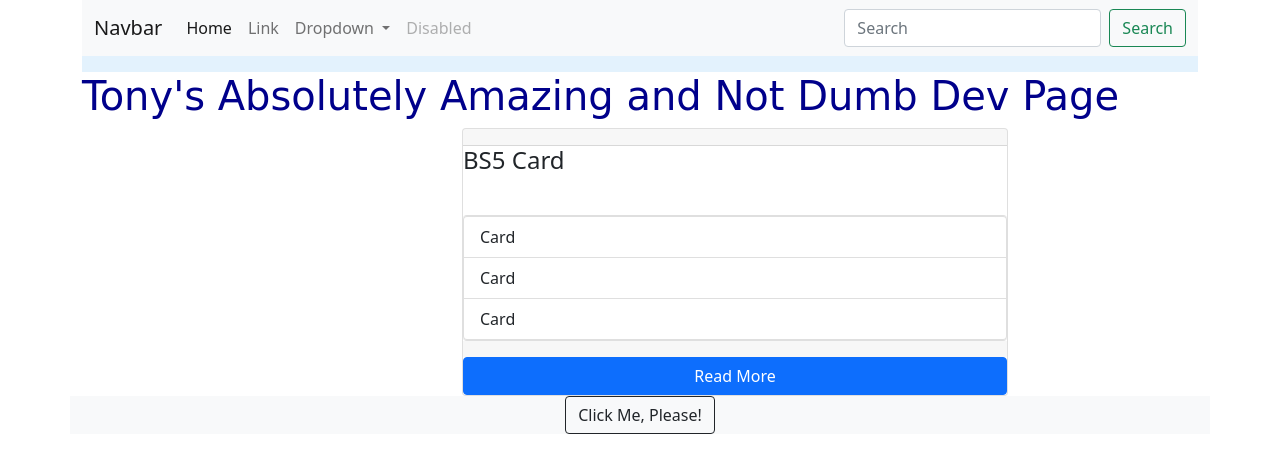
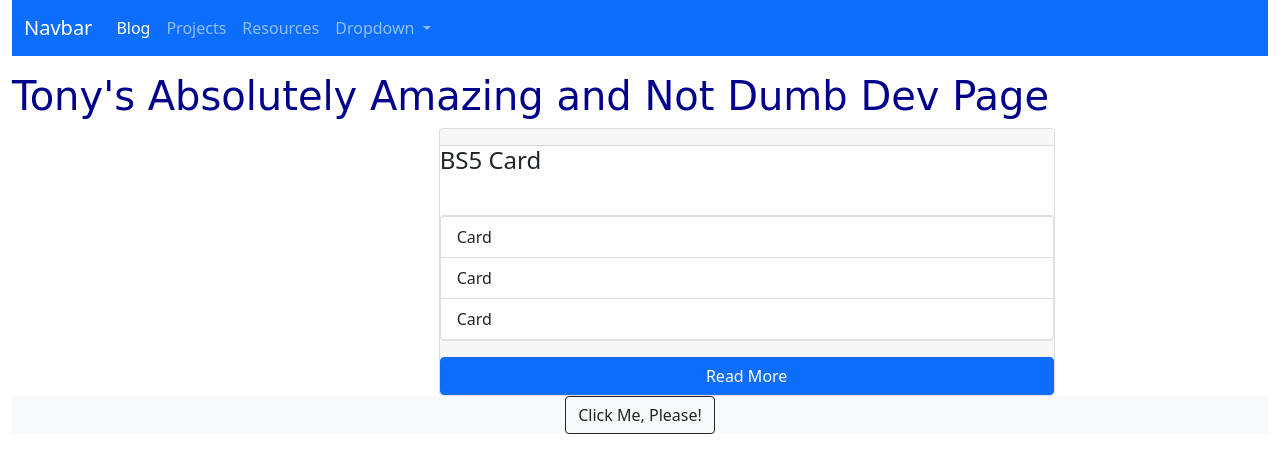
Before and after one commit to Genovios/Genovios, a plain HTML site: page docs/index.html in a window 1280 px wide. Drawn offline with nearby package versions, Linux system fonts and the light colour scheme; a web font is replaced by a local one.

Commit message:
Add files via upload

```diff
--- a/docs/index.html
+++ b/docs/index.html
@@ -18,9 +18,9 @@
 
   <title>Document</title>
 </head>
-<body class="container">
+<body class="container-fluid">
 
-	<nav class="navbar navbar-expand-lg navbar-light bg-light">
+	<nav class="navbar navbar-expand-lg navbar-dark bg-primary">
 		<div class="container-fluid">
 		  <a class="navbar-brand" href="#">Navbar</a>
 		  <button class="navbar-toggler" type="button" data-bs-toggle="collapse" data-bs-target="#navbarSupportedContent" aria-controls="navbarSupportedContent" aria-expanded="false" aria-label="Toggle navigation">
@@ -29,30 +29,32 @@
 		  <div class="collapse navbar-collapse" id="navbarSupportedContent">
 			<ul class="navbar-nav me-auto mb-2 mb-lg-0">
 			  <li class="nav-item">
-				<a class="nav-link active" aria-current="page" href="#">Home</a>
+				<a class="nav-link active" aria-current="page" href="pages/blog.html">Blog</a>
 			  </li>
 			  <li class="nav-item">
-				<a class="nav-link" href="#">Link</a>
+				<a class="nav-link" href="#">Projects</a>
 			  </li>
+			  <li class="nav-item">
+				<a class="nav-link" href="#">Resources</a>
 			  <li class="nav-item dropdown">
 				<a class="nav-link dropdown-toggle" href="#" id="navbarDropdown" role="button" data-bs-toggle="dropdown" aria-expanded="false">
 				  Dropdown
 				</a>
-				<ul class="dropdown-menu" aria-labelledby="navbarDropdown">
+				<!--<ul class="dropdown-menu" aria-labelledby="navbarDropdown">
 				  <li><a class="dropdown-item" href="#">Action</a></li>
 				  <li><a class="dropdown-item" href="#">Another action</a></li>
 				  <li><hr class="dropdown-divider"></li>
-				  <li><a class="dropdown-item" href="#">Something else here</a></li>
+				  <li><a class="dropdown-item" href="#">Something else here</a></li>-->
 				</ul>
 			  </li>
-			  <li class="nav-item">
-				<a class="nav-link disabled" href="#" tabindex="-1" aria-disabled="true">Disabled</a>
+			  <!--<li class="nav-item">
+				<a class="nav-link disabled" href="#" tabindex="-1" aria-disabled="true">Disabled</a>-->
 			  </li>
 			</ul>
-			<form class="d-flex">
+			<!--<form class="d-flex">
 			  <input class="form-control me-2" type="search" placeholder="Search" aria-label="Search">
 			  <button class="btn btn-outline-success" type="submit">Search</button>
-			</form>
+			</form>-->
 		  </div>
 		</div>
 	</nav>
@@ -65,7 +67,7 @@
 		</nav>
 	</div>-->
 
-	<nav class="navbar navbar-light" style="background-color: #e3f2fd;">
+	<nav class="navbar navbar-light">
 		<!-- Navbar content -->
 	</nav>
 
@@ -94,6 +96,7 @@
 					<a class="btn btn-primary" href="https://www.w3schools.com/bootstrap5/bootstrap_cards.php" target="blank">
 						Read More
 					</a>
+			</div>
 		</div>
 	</div>
 
@@ -103,10 +106,13 @@
 	</footer>
 
 
-	<script src="scripts/script.js">  </script>
 	<script>src="https://code.jquery.com/jquery-3.7.1.js"
 		integrity="sha256-eKhayi8LEQwp4NKxN+CfCh+3qOVUtJn3QNZ0TciWLP4="
 		crossorigin="anonymous"</script>
 
+	<script src="https://cdn.jsdelivr.net/npm/bootstrap@5.0.2/dist/js/bootstrap.bundle.min.js" integrity="sha384-MrcW6ZMFYlzcLA8Nl+NtUVF0sA7MsXsP1UyJoMp4YLEuNSfAP+JcXn/tWtIaxVXM" crossorigin="anonymous"></script>
+
+	<script src="scripts/script.js">  </script>
+
 </body>
 </html>
```
Also changed, not shown: docs/pages/blog.html (added, +12 -0 lines), docs/pages/project.html (added), docs/pages/resources.html (added).
